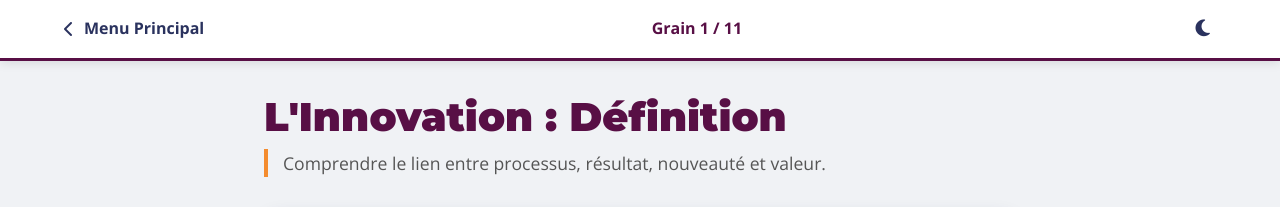
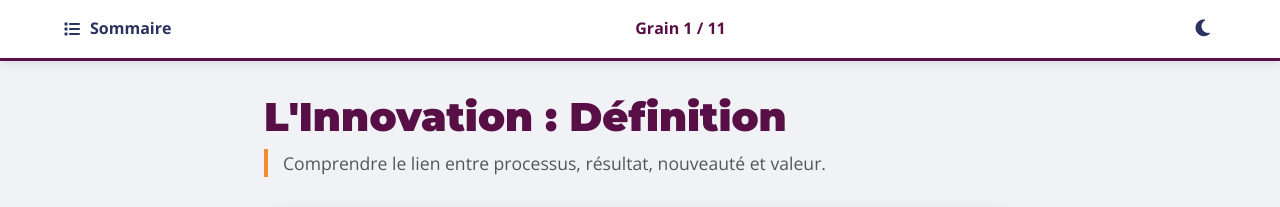
Before and after one commit to Tyrulfr/projet_inno_pui, a Jekyll site: the page pages/apprenant/cours/sensibilisation/module1/grain1.html, which Jekyll copies as it is, in a window 1280 px wide. Shown: the top 207 px of the page. Built offline with Jekyll 4.4.1, drawn with Linux system fonts in a browser that asks for light colours.

Commit message:
Update grain1.html

```diff
--- a/pages/apprenant/cours/sensibilisation/module1/grain1.html
+++ b/pages/apprenant/cours/sensibilisation/module1/grain1.html
@@ -70,8 +70,8 @@
 <body>
 
     <!-- Navigation Top -->
-    <nav class="top-bar">
-        <a href="#" class="btn-back"><i class="fa-solid fa-chevron-left"></i> Menu Principal</a>
+<nav class="top-bar">
+        <a href="sommaire_module1.html" class="btn-back"><i class="fa-solid fa-list"></i> Sommaire</a>
         <div style="font-weight: 800; color: var(--bordeaux);">Grain 1 / 11</div>
         <button onclick="toggleTheme()" style="background:none; border:none; cursor:pointer; font-size:1.2rem; color:var(--text-main);" aria-label="Toggle Dark Mode"><i class="fa-solid fa-moon"></i></button>
     </nav>
```
